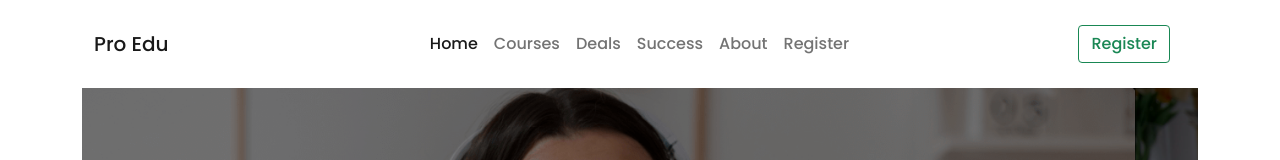
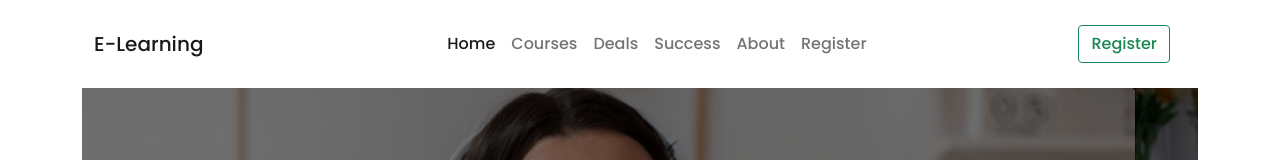
Before and after one commit to sumon-cse-12/e-learning-website, a plain HTML site: page index.html in a window 1280 px wide. Shown: the top 160 px of the page. Drawn offline with nearby package versions, Linux system fonts and the light colour scheme.

Commit message:
4th commit

```diff
--- a/index.html
+++ b/index.html
@@ -16,7 +16,7 @@
     <header class="container">
         <nav class="navbar navbar-expand-lg navbar-light bg-white">
             <div class="container">
-              <a class="navbar-brand" href="#">Pro Edu</a>
+              <a class="navbar-brand" href="#">E-Learning</a>
               <button class="navbar-toggler" type="button" data-bs-toggle="collapse" data-bs-target="#navbarSupportedContent" aria-controls="navbarSupportedContent" aria-expanded="false" aria-label="Toggle navigation">
                 <span class="navbar-toggler-icon"></span>
               </button>
```
